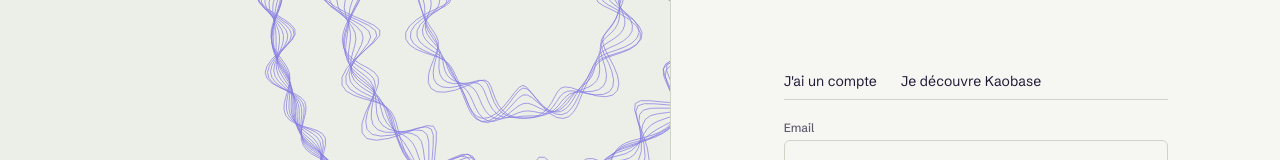
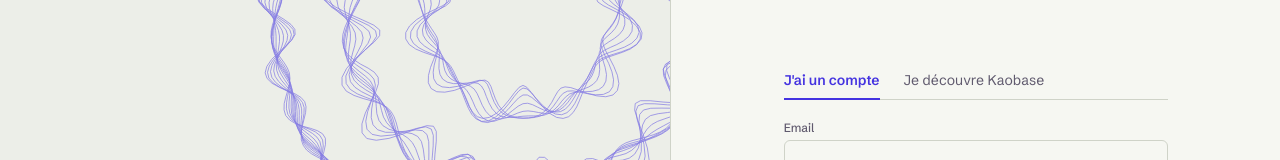
Before and after one commit to kairxuu/kaobase, a Next.js app: page /login in a window 1280 px wide. Shown: the part 185-345 px from the top of the page. Built offline with nearby package versions, Linux system fonts and the light colour scheme.

Commit message:
fix: highlight the active login form

```diff
--- a/app/login/login-form.tsx
+++ b/app/login/login-form.tsx
@@ -21,7 +21,7 @@ function ModeForm({mode,setMode,email,setEmail}:{mode:Mode;setMode:(v:Mode)=>voi
   const [resend,resendAction,resending]=useActionState<AuthState,FormData>(resendVerification,{});
   const code=mode==='verify'||mode==='reset-code';
   return <div className="space-y-4"><form action={action} className="space-y-5">
-    {(mode==='in'||mode==='up')&&<div className="flex gap-6 border-b border-line text-sm">{(['in','up'] as const).map(m=><button type="button" key={m} onClick={()=>setMode(m)} className="pb-2">{m==='in'?"J'ai un compte":"Je découvre Kaobase"}</button>)}</div>}
+    {(mode==='in'||mode==='up')&&<div className="flex gap-6 border-b border-line text-sm">{(['in','up'] as const).map(m=><button type="button" key={m} aria-pressed={mode===m} onClick={()=>setMode(m)} className={`-mb-px border-b-2 pb-2 transition-colors ${mode===m?'border-accent font-semibold text-accent':'border-transparent text-ink-2 hover:text-ink'}`}>{m==='in'?"J'ai un compte":"Je découvre Kaobase"}</button>)}</div>}
     {mode==='reset'&&<p>Tu recevras un code pour définir ton mot de passe. Utilise aussi cette option pour retrouver ton compte après la migration.</p>}
     {code&&<p>{mode==='verify'?'Confirme ton adresse':'Définis ton mot de passe'} avec le code reçu par email. Vérifie aussi les courriers indésirables.</p>}
     {mode==='up'&&<div><label className="label" htmlFor="name">Prénom</label><input className="input" id="name" name="name" autoComplete="given-name"/></div>}
```
